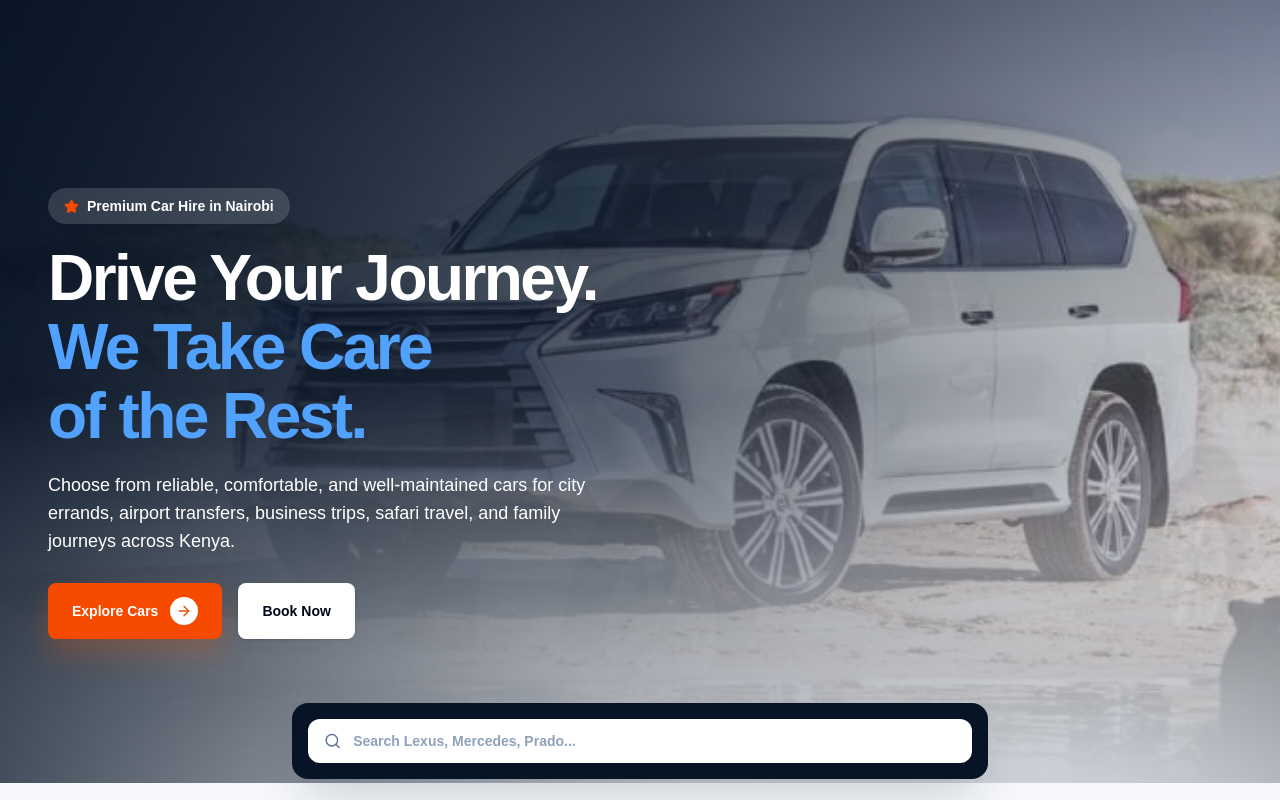
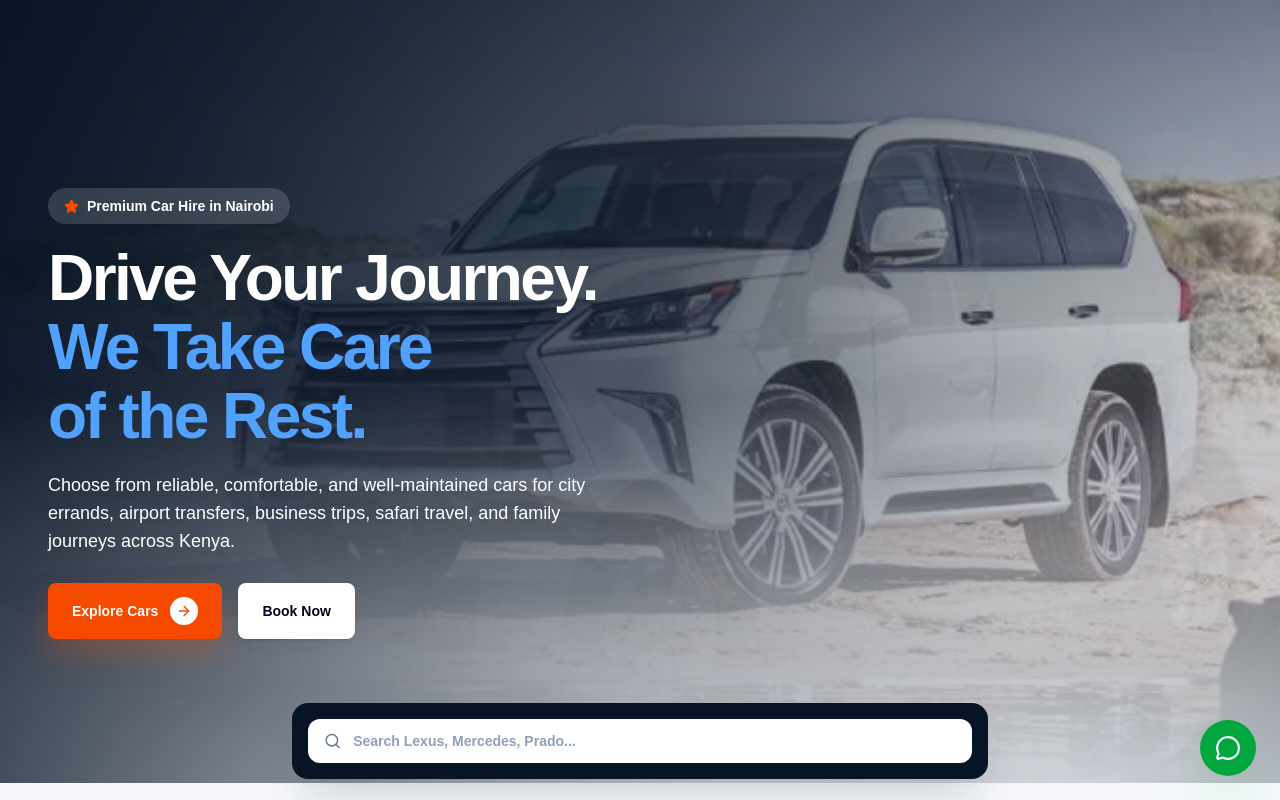
Before and after one commit to PollyM-tech/carrental, a Next.js app: page / in a window 1280 px wide. Shown: the top 800 px of the page. Built offline with nearby package versions, Linux system fonts and the light colour scheme; no server answers.

Commit message:
Save current car rental updates

```diff
--- a/src/app/page.tsx
+++ b/src/app/page.tsx
@@ -1,7 +1,7 @@
 import Hero from "@/components/home/Hero";
 import AboutUs from "@/components/home/AboutUs";
 import BookingForm from "@/components/home/BookingForm";
-
+import WhatsappButton from "@/components/shared/WhatsAppButton";
 
 
 export default function Home() {
@@ -10,6 +10,7 @@ export default function Home() {
       <Hero />
       <AboutUs />
       <BookingForm />
+      <WhatsappButton />
     </main>
   );
 }
--- a/src/components/shared/WhatsAppButton.tsx
+++ b/src/components/shared/WhatsAppButton.tsx
@@ -0,0 +1,25 @@
+"use client";
+
+import Link from "next/link";
+import { MessageCircle } from "lucide-react";
+
+const BUSINESS_NAME = "MoBri Car Hire";
+const WHATSAPP_NUMBER = "254716741039";
+
+const whatsappLink = `https://wa.me/${WHATSAPP_NUMBER}?text=${encodeURIComponent(
+  `Hello ${BUSINESS_NAME}, I would like to inquire about car hire services.`,
+)}`;
+
+export default function WhatsAppButton() {
+  return (
+    <Link
+      href={whatsappLink}
+      target="_blank"
+      rel="noopener noreferrer"
+      aria-label="Chat with MoBri Car Hire on WhatsApp"
+      className="fixed bottom-6 right-6 z-50 flex h-14 w-14 items-center justify-center rounded-full bg-green-600 text-white shadow-2xl shadow-green-600/30 transition hover:-translate-y-1 hover:bg-green-700"
+    >
+      <MessageCircle size={26} />
+    </Link>
+  );
+}
```
